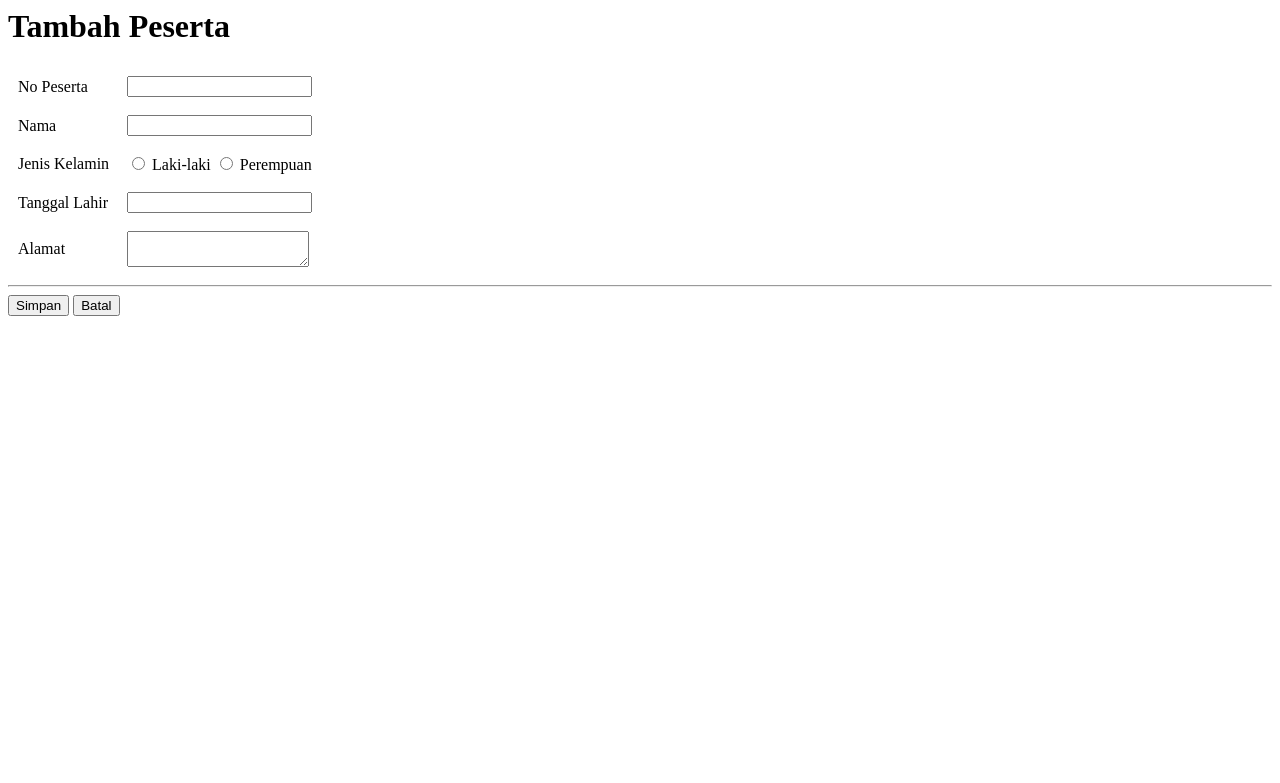
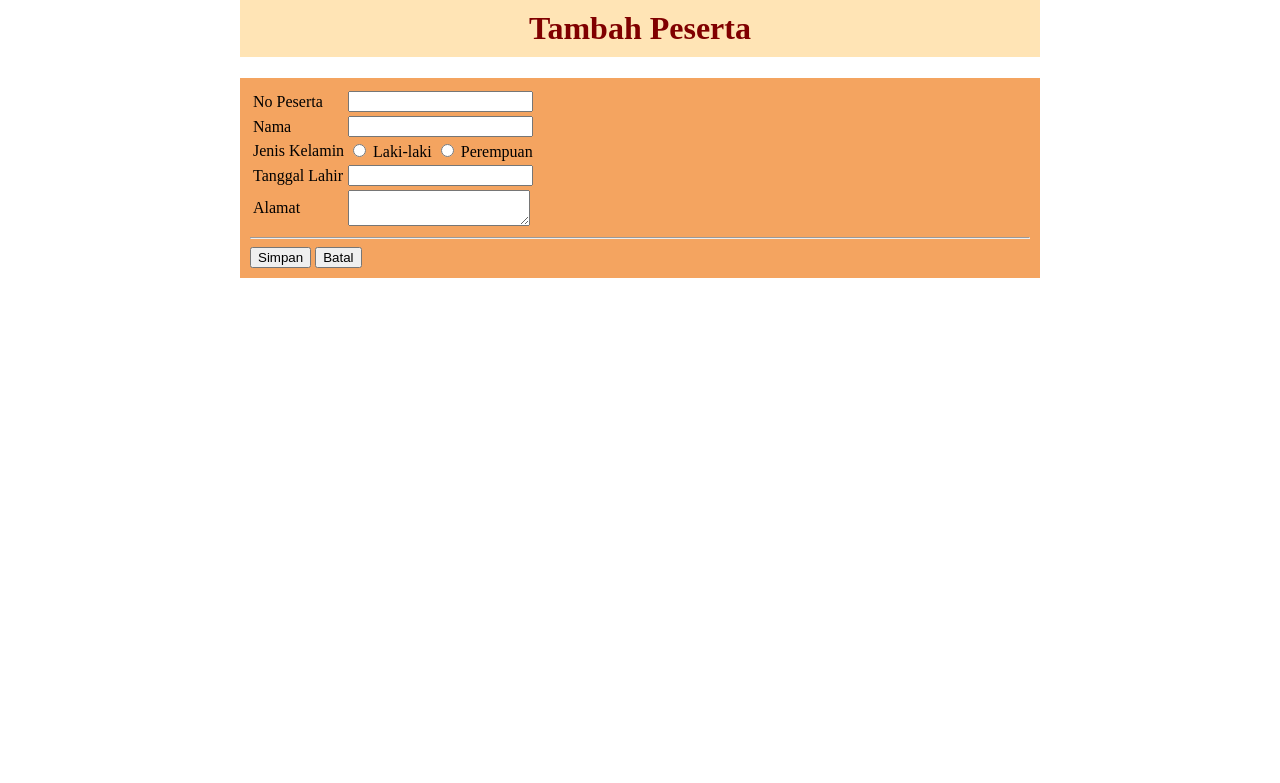
Before and after one commit to amallindask/team1, a PHP site: page /form_simpan.php in a window 1280 px wide. Shown: the top 783 px of the page. Run offline with PHP 8.4, Linux system fonts and the light colour scheme.

Commit message:
Create tampilan.css

```diff
--- a/finalProject/form_simpan.php
+++ b/finalProject/form_simpan.php
@@ -1,12 +1,13 @@
 <html>
 <head>
+    <link rel="stylesheet" type="text/css" href="tampilan-simpan.css">
     <title>Pemberian Sertifikat | CRUD</title>
 </head>
 
 <body>
-    <h1>Tambah Peserta</h1>
+    <h1 id="header">Tambah Peserta</h1>
     <form method="post" action="proses_simpan.php">
-        <table cellpadding="8">
+        <table>
             <tr>
                 <td>No Peserta</td>
                 <td><input type="text" name="nopes"></td>
@@ -33,8 +34,8 @@
         </table>
 
         <hr>
-        <input type="submit" value="Simpan">
-        <a href="index.php"><input type="button" value="Batal"></a>
+        <input type="submit" class="simpan" value="Simpan">
+        <a href="index.php"><input type="button" class="batal" value="Batal"></a>
     </form>
 </body>
 </html>
--- /dev/null
+++ b/finalProject/tampilan-simpan.css
@@ -0,0 +1,26 @@
+body {
+	max-width: 800px;
+	margin: 0px auto;
+	font-family: serif;
+}
+
+#header{
+	background-color: #FFE4B5;
+	text-align: center;
+	color: #800000;
+	padding: 10px;
+}
+
+form{
+	background-color: #F4A460;
+	font-size: 16px;
+	padding: 10px;
+}
+
+.simpan:hover{
+	background-color: skyblue;
+}
+
+.batal:hover{
+	background-color: red;
+}
```
Also changed, not shown: finalProject/index.php (+4 -3 lines), finalProject/tampilan.css (added, +30 -0 lines).
